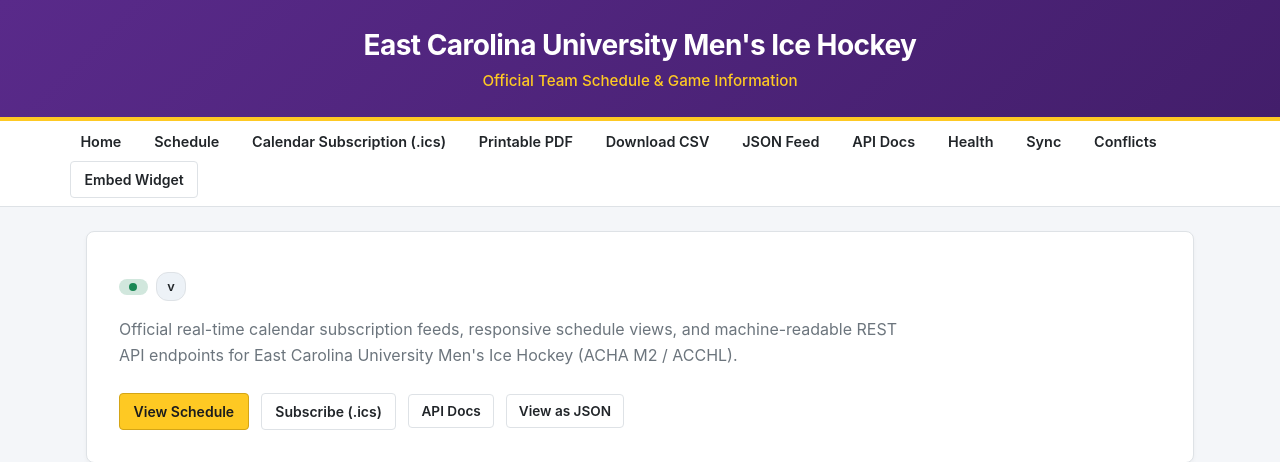
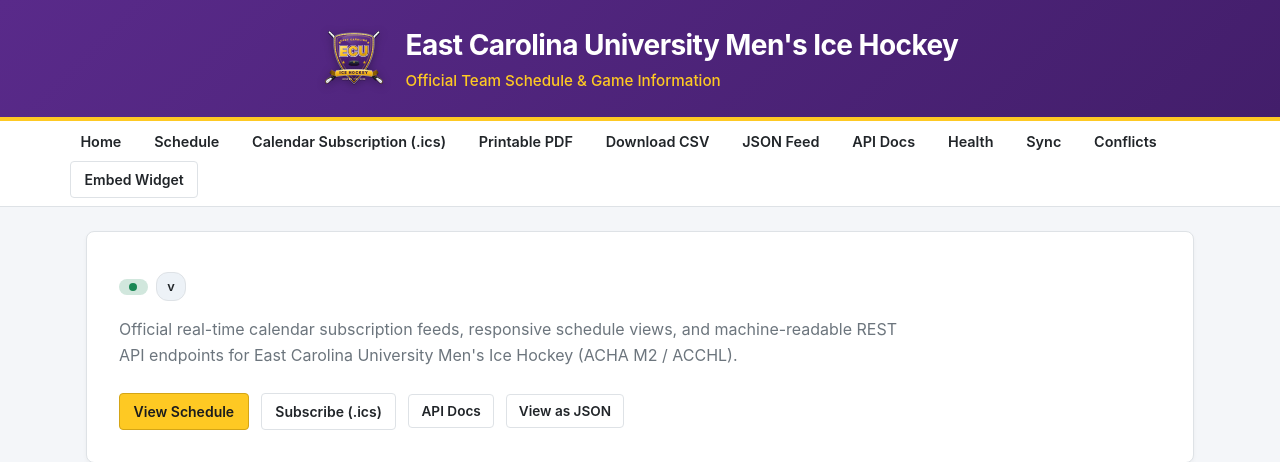
Before and after one commit to bdperkin/ecu-hockey-calendar, a Python web app: template src/ecu_hockey_calendar/api/templates/root.html in a window 1280 px wide. Shown: the top 462 px of the page. Run offline with Jinja, Linux system fonts and the light colour scheme; the template is opened without the code that fills it, so the values that code supplies are empty.

Commit message:
docs(branding): establish project logo and visual brand identity across repository, documentation, and web interfaces (#142)

```diff
--- a/docs/conf.py
+++ b/docs/conf.py
@@ -61,8 +61,10 @@
 html_theme = "furo"
 html_title = f"{project} v{release}"
 html_baseurl = "https://bdperkin.github.io/ecu-hockey-calendar/"
-html_static_path = []
+html_static_path = ["_static"]
 html_extra_path = ["../static"]
+html_logo = "_static/ecu_hockey_logo.svg"
+html_favicon = "_static/favicon.ico"
 
 intersphinx_mapping = {
     "python": ("https://docs.python.org/3", None),
--- a/src/ecu_hockey_calendar/api/templates/base.html
+++ b/src/ecu_hockey_calendar/api/templates/base.html
@@ -4,6 +4,8 @@
         <meta charset="UTF-8">
         <meta name="viewport" content="width=device-width, initial-scale=1.0">
         <title>{% block title %}ECU Men's Ice Hockey Schedule{% endblock %}</title>
+        <link rel="icon" type="image/x-icon" href="/favicon.ico">
+        <link rel="icon" type="image/svg+xml" href="/static/ecu_hockey_logo.svg">
         {% block meta %}{% endblock %}
         <style>
     :root {
@@ -55,8 +57,27 @@
       color: #ffffff;
       border-bottom: 4px solid var(--ecu-gold);
       padding: 1.5rem 1rem;
-      text-align: center;
       box-shadow: 0 2px 4px rgba(0,0,0,0.1);
+    }
+
+    .header-container {
+      max-width: 1140px;
+      margin: 0 auto;
+      display: flex;
+      align-items: center;
+      justify-content: center;
+      gap: 1.25rem;
+    }
+
+    .header-logo {
+      width: 64px;
+      height: 64px;
+      flex-shrink: 0;
+      filter: drop-shadow(0 2px 4px rgba(0,0,0,0.3));
+    }
+
+    .header-text {
+      text-align: left;
     }
 
     .site-header h1 {
@@ -70,6 +91,17 @@
       font-size: 0.95rem;
       color: var(--ecu-gold);
       font-weight: 500;
+    }
+
+    @media (max-width: 600px) {
+      .header-container {
+        flex-direction: column;
+        text-align: center;
+        gap: 0.75rem;
+      }
+      .header-text {
+        text-align: center;
+      }
     }
 
     /* Navigation */
@@ -813,8 +845,17 @@
     <body class="{% if is_embed %}embed-mode{% elif is_pdf %}pdf-mode{% endif %}">
         {% if not is_embed and not is_pdf %}
             <header class="site-header">
-                <h1>East Carolina University Men's Ice Hockey</h1>
-                <p>Official Team Schedule &amp; Game Information</p>
+                <div class="header-container">
+                    <img src="/static/ecu_hockey_logo.svg"
+                         alt="East Carolina University Men's Ice Hockey Logo"
+                         class="header-logo"
+                         width="64"
+                         height="64">
+                    <div class="header-text">
+                        <h1>East Carolina University Men's Ice Hockey</h1>
+                        <p>Official Team Schedule &amp; Game Information</p>
+                    </div>
+                </div>
             </header>
 
             <nav class="site-nav">
```
Also changed, not shown: TODO.md (+1 -1 lines), pyproject.toml (+6 -2 lines), src/ecu_hockey_calendar/api/app.py (+12 -8 lines), src/ecu_hockey_calendar/api/routes/web.py (+32 -0 lines), tests/test_api_web.py (+52 -0 lines), .github/assets/social-preview.png (added), README.md, docs/_static/ecu_hockey_logo.svg (added), docs/_static/favicon.ico (added), src/ecu_hockey_calendar/api/static/ecu_hockey_logo.png (added), src/ecu_hockey_calendar/api/static/ecu_hockey_logo.svg (added), src/ecu_hockey_calendar/api/static/favicon.ico (added), static/ecu_hockey_logo.png (added), static/ecu_hockey_logo.svg (added), 1 more files, 1 other file.
